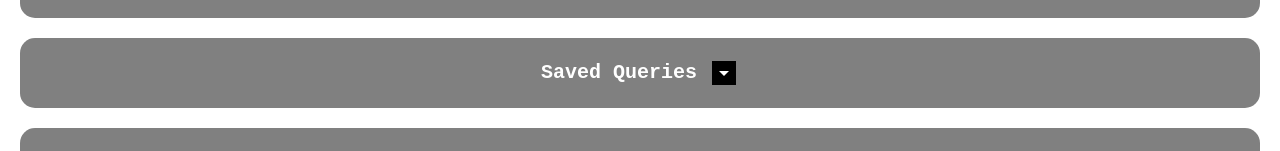
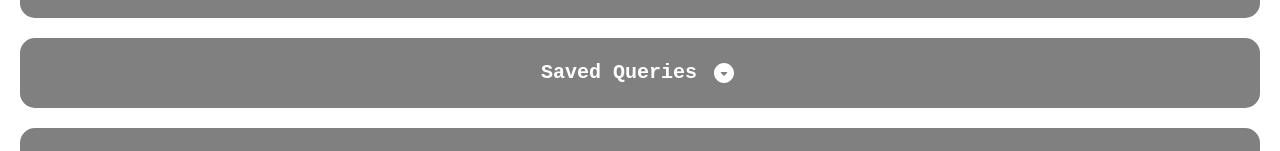
Before and after one commit to Anorris98/Hebse-Database, a React (Vite) app in the folder senior-design/: page / in a window 1280 px wide. Shown: the part 792-943 px from the top of the page. Built offline with nearby package versions, Linux system fonts and the light colour scheme.

Commit message:
Fixed styling for saved queries icon

```diff
--- a/senior-design/src/components/SavedQueriesComponent/SavedQueriesComponent.tsx
+++ b/senior-design/src/components/SavedQueriesComponent/SavedQueriesComponent.tsx
@@ -1,6 +1,6 @@
 import Box from "@mui/material/Box";
 import {IconButton} from "@mui/material";
-import {ArrowDropDown, Clear, ContentCopyOutlined} from "@mui/icons-material";
+import {ArrowDropDownCircleRounded, Clear, ContentCopyOutlined} from "@mui/icons-material";
 import {useState} from "react";
 
 export const SavedQueriesComponent = ({savedQueries, setSavedQueries, setInputValue}: {
@@ -36,10 +36,9 @@ export const SavedQueriesComponent = ({savedQueries, setSavedQueries, setInputVa
                 textAlign: "center",
             }}
         >
-            <Box sx={{fontSize: '20px', fontWeight: 'bold', backgroundColor: 'gray',}}>
+            <Box sx={{fontSize: '20px', fontWeight: 'bold', backgroundColor: 'gray'}}>
                 Saved Queries <IconButton sx={{maxHeight: "10px", width: "30px"}}
-                                          onClick={() => setDisplaySavedQueries(!displaySavedQueries)}><ArrowDropDown
-                sx={{color: 'white', backgroundColor: "black"}}/></IconButton>
+                                          onClick={() => setDisplaySavedQueries(!displaySavedQueries)} children={<ArrowDropDownCircleRounded sx={{color:"white"}}/>}/>
             </Box>
             {displaySavedQueries ?
                 savedQueries.map((item: string, index: number) => (
```
